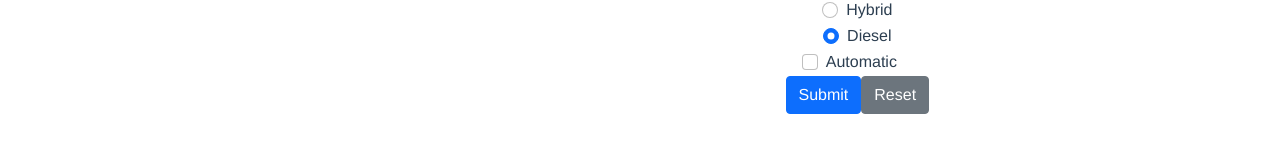
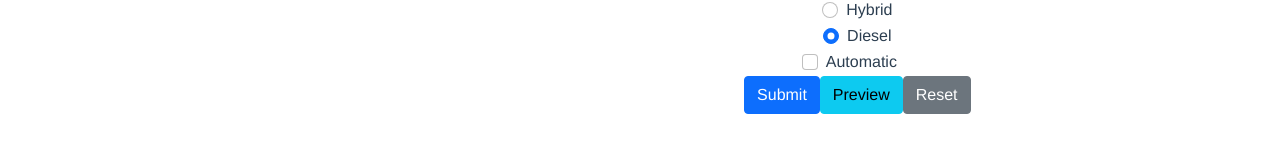
Before and after one commit to nflorijan/vivify-academy-cars-vue, a Vue app: page /add in a window 1280 px wide. Shown: the part 268-420 px from the top of the page. Built offline with nearby package versions, Linux system fonts and the light colour scheme; the HTML template or start-up script is replaced by a standard one.

Commit message:
Zadatak 5

```diff
--- a/src/components/AddCar.vue
+++ b/src/components/AddCar.vue
@@ -75,7 +75,8 @@
     <div class="form-group row">
       <div class="offset-4 col-8">
         <button name="submit" type="submit" class="btn btn-primary">Submit</button>
-          <button name="reset" type="reset" class="btn btn-secondary">Reset</button>
+        <button name="reset" type="preview" @click="preview" class="btn btn-info">Preview</button>
+        <button name="reset" type="reset" class="btn btn-secondary">Reset</button>
       </div>
     </div>
   </form>
@@ -118,6 +119,17 @@
         numberOfDoors: 4,
         engine: 'diesel'
       }
+    },
+     preview () {
+      alert(`
+        Brand: ${this.car.brand}
+        Model: ${this.car.model}
+        Year: ${this.car.year}
+        Maximum Speed: ${this.car.maxSpeed}
+        Number of Doors: ${this.car.numberOfDoors}
+        Engine: ${this.car.model}
+        ${this.car.isAutomatic ? 'Automatic' : 'Manual'}
+      `)
     }
   }
 }
```
